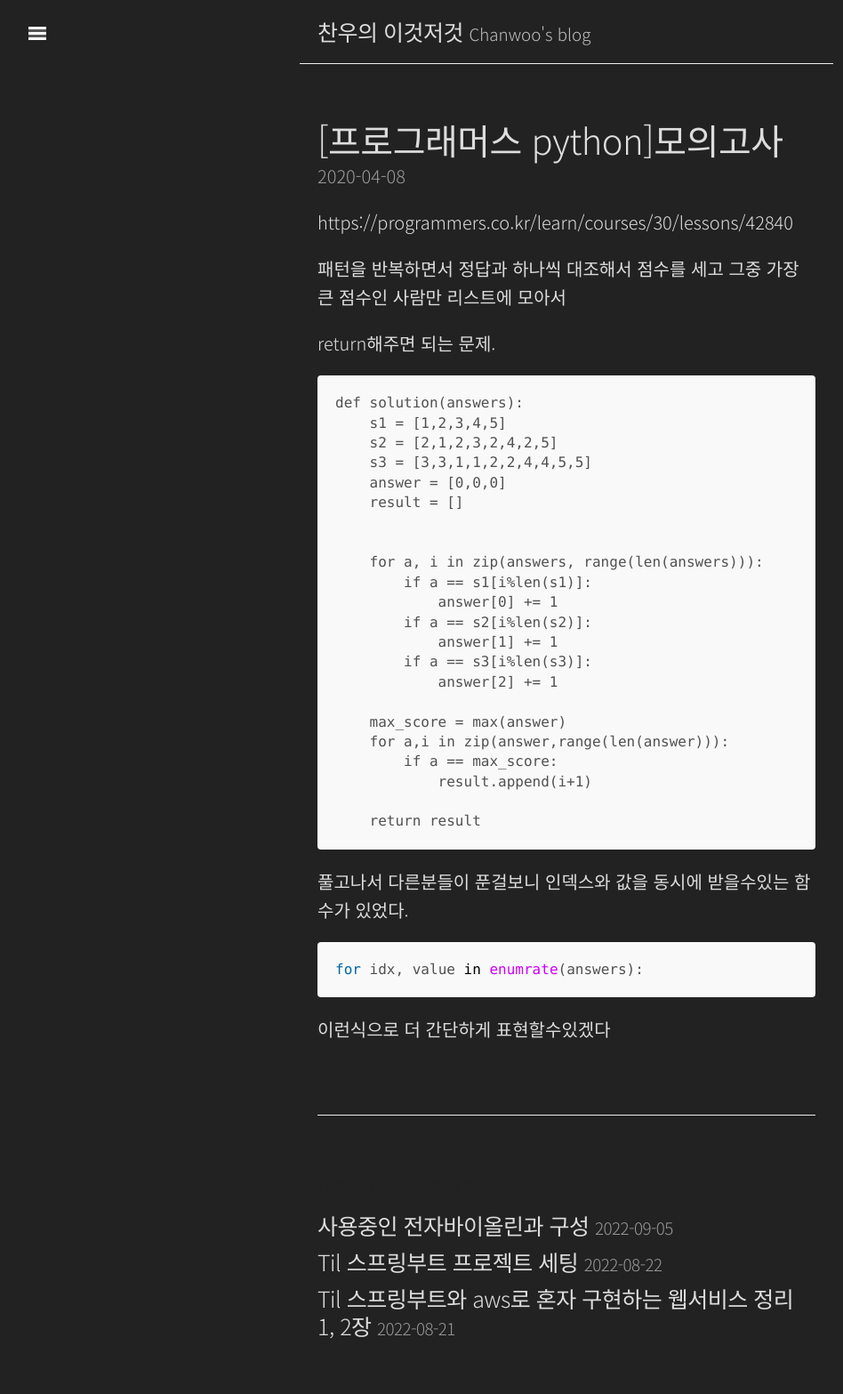
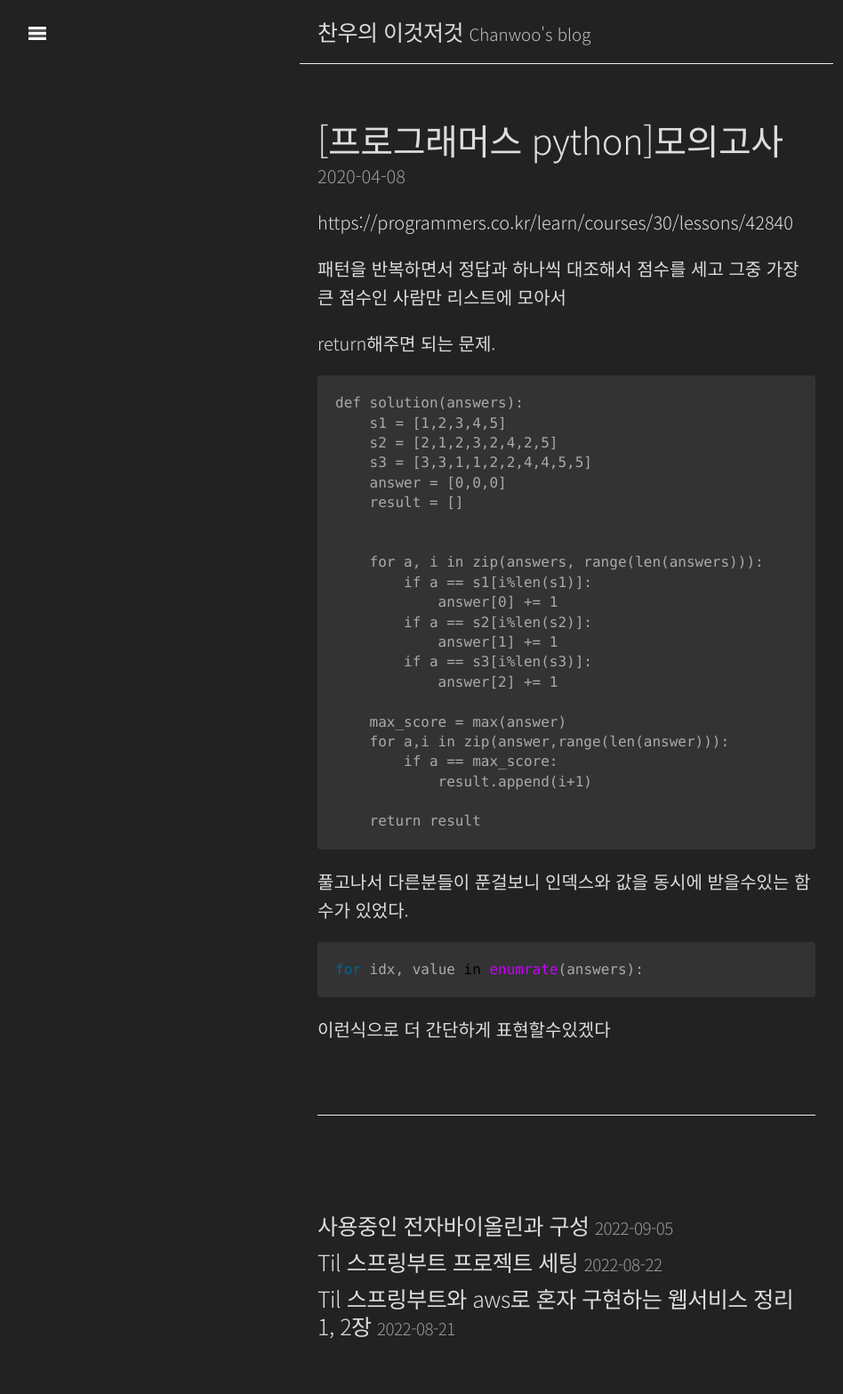
Before and after one commit to chanwooo/chanwooo.github.io, a Jekyll site: the page built from _posts/2020-04-08-[프로그래머스 python]모의고사.md, in a window 1280 px wide. Shown: the whole page at 89% size, without its empty margins (3-951 px from the left). Built offline with Jekyll 4.4.1, drawn with Linux system fonts in a browser that asks for light colours; comment, search, counter and statistics services are not loaded.

Commit message:
Update lanyon.css

```diff
--- a/public/css/lanyon.css
+++ b/public/css/lanyon.css
@@ -401,7 +401,7 @@ a.sidebar-nav-item:focus {
 
 /* Only provide a hover state for linked pagination items */
 a.pagination-item:hover {
-  background-color: #f5f5f5;
+  background-color: #444;
 }
 
 @media (min-width: 30em) {
@@ -609,6 +609,10 @@ strong {
   color: #fff;
 }
 
+pre {
+  background-color: #333;
+  color:  #aaa;
+}
 code {
   color: #ffbe85 ;
   background: #161f27 ;
```
